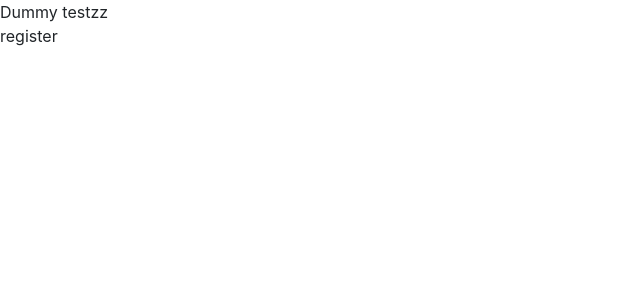
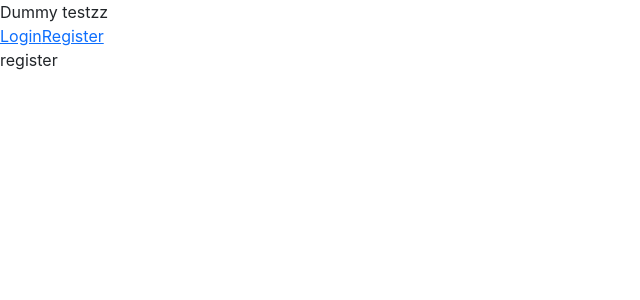
Before and after one commit to nachiappannk/learning-reactwithts, a React (Create React App) app in the folder myapp/: page / in a window 1280 px wide. Shown: the top 300 px of the page, without its empty margins (0-640 px from the left). Built offline with nearby package versions, Linux system fonts and the light colour scheme.

Commit message:
Complete the landing page

```diff
--- a/myapp/src/components/LandingPage.tsx
+++ b/myapp/src/components/LandingPage.tsx
@@ -1,20 +1,26 @@
 import React from "react";
-import { BrowserRouter, Route, Switch } from 'react-router-dom';
+import { BrowserRouter, NavLink, Route, Switch } from 'react-router-dom';
 import Login from './Login';
 import PageNotFound from "./PageNotFound";
 import Register from "./Register";
 
-
+const Header = () =>{
+    return (<header>
+        <NavLink to="login">Login</NavLink>
+        <NavLink to="register">Register</NavLink>
+    </header>);
+}
 
 const LandingPage=()=>{
     return (
     <div>
         Dummy testzz
         <BrowserRouter>
+            <Header/>
             <Switch>
-                <Route path='/' component={Register}/>
                 <Route path='/login' component={Login}/>
                 <Route path='/register' component={Register}/>
+                <Route path='/' component={Register} exact={true}/>
                 <Route component={PageNotFound}/>
             </Switch>
         </BrowserRouter>
```
